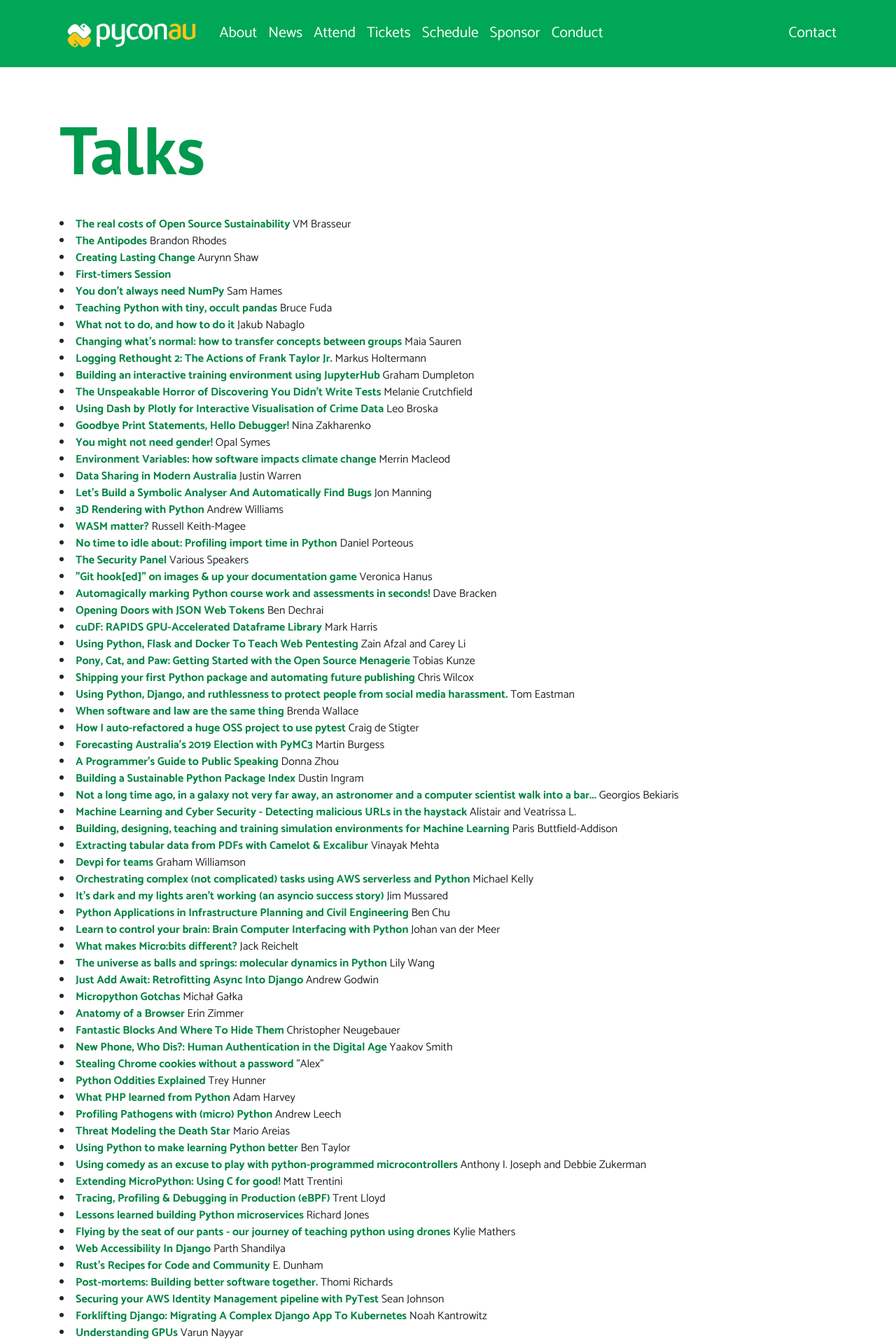
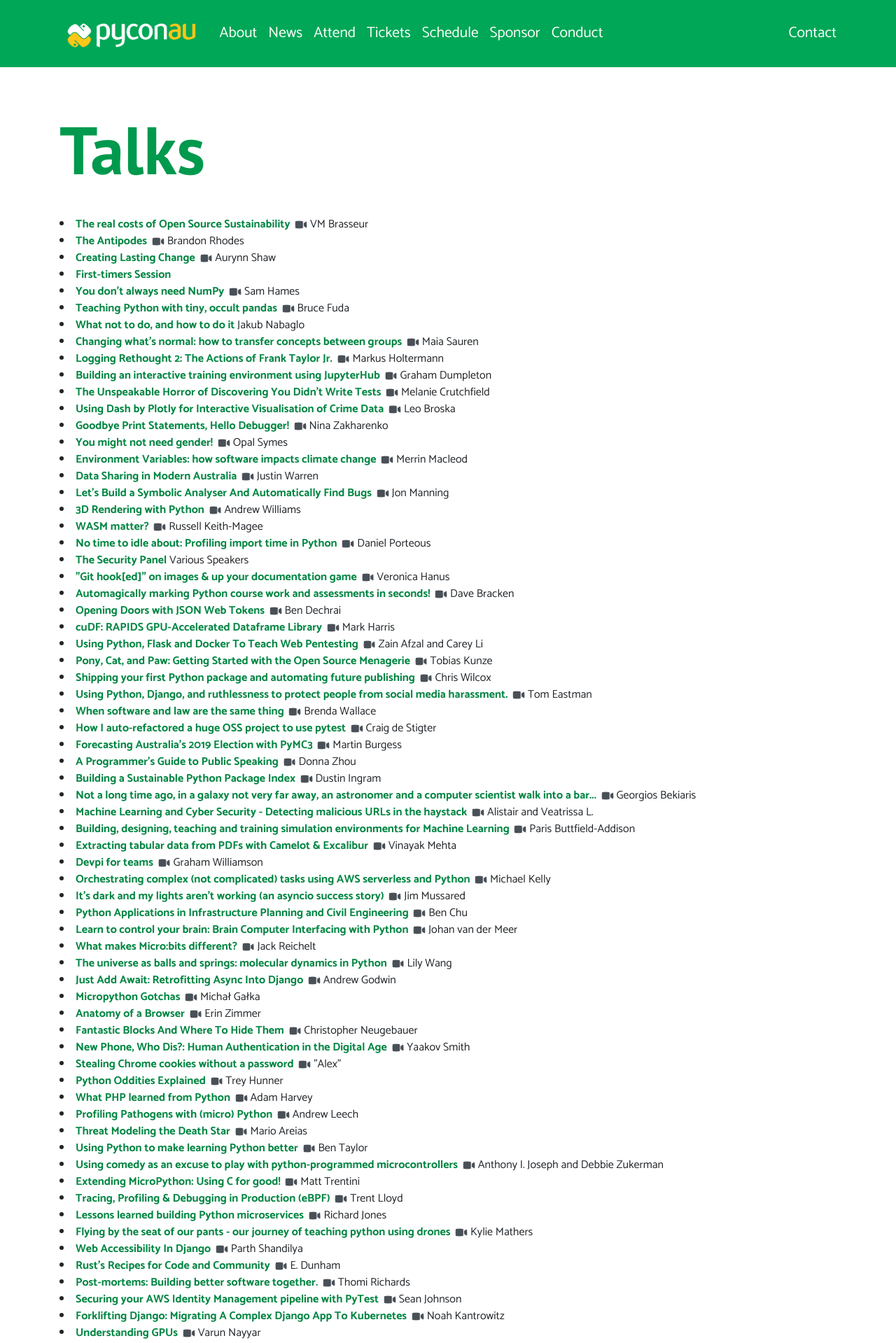
Before and after one commit to pyconau/2019.pycon-au.org, a Jekyll site: the page built from _pages/talks.md, in a window 1280 px wide. Shown: the top 1919 px of the page at 70% size. Built offline with Jekyll 4.4.1, drawn with Linux system fonts in a browser that asks for light colours.

Commit message:
If talk has a video, link to it

```diff
--- a/_pages/talks.md
+++ b/_pages/talks.md
@@ -6,5 +6,5 @@ sponsors: true
 ---
 {% assign sortedtalks = site.talks | reverse %}
 {% for talk in sortedtalks -%}{% if talk.type == "talk" or talk.type == "keynote"%}{%-if talk.hidefromlist != true-%}
-<li><a href="{{talk.url}}">{{ talk.title }}</a> {% for speaker in talk.speakers %}{% if forloop.index0 > 0 %} and {% endif %}{{ speaker.name }}{% endfor %}{%endif%}{%endif%}
+<li><a href="{{talk.url}}">{{ talk.title }}</a> {%if talk.video_url%}<a href="{{talk.video_url}}"><img src="{{site.url}}/static/img/video_icon.png" height="20px"/></a>{%endif%}{% for speaker in talk.speakers %}{% if forloop.index0 > 0 %} and {% endif %}{{ speaker.name }}{% endfor %}{%endif%}{%endif%}
 {% endfor %}
```
Also changed, not shown: static/img/video_icon.png (added).
